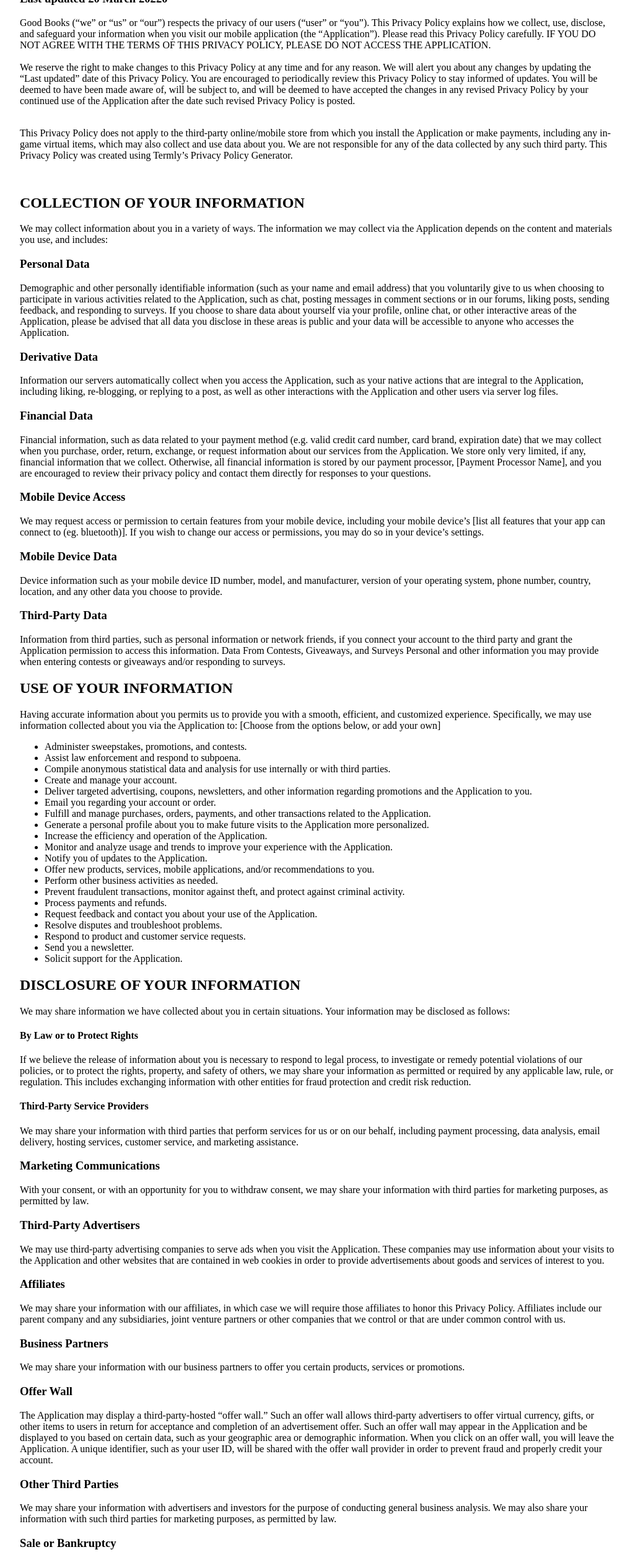
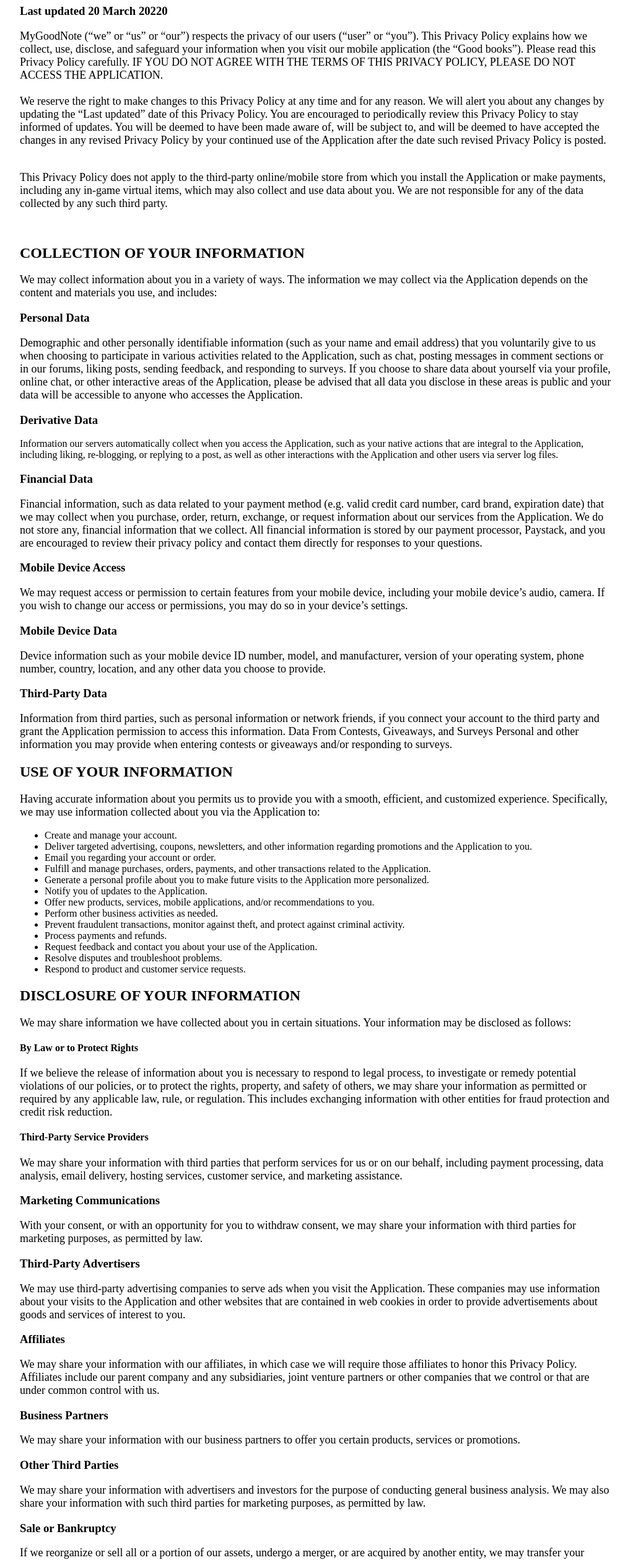
Before and after one commit to Victor-Ugwueze/goodbooks, a plain HTML site: page index.html in a window 1280 px wide. Shown: the part 93-2610 px from the top of the page at 62% size, without its empty margins (128-1150 px from the left). Drawn offline with Linux system fonts and the light colour scheme.

Commit message:
update policy

```diff
--- a/index.html
+++ b/index.html
@@ -12,9 +12,10 @@
     main {
       max-width: 960px;
       margin: 0 auto;
+      padding: 20px;
     }
     p {
-      font-size: ;
+      font-size: 18px;
     }
   </style>
 </head>
@@ -23,29 +24,29 @@
   <h1>App Privacy Policy</h1>
   <h3>Last updated 20 March 20220</h3>
   <p>
-  Good Books (“we” or “us” or “our”) respects the privacy of our users (“user” or “you”).
-  This Privacy Policy explains how we collect, use, disclose,
-  and safeguard your information when you visit our mobile application (the “Application”).
-  Please read this Privacy Policy carefully. IF YOU DO NOT AGREE WITH THE TERMS OF THIS PRIVACY POLICY, PLEASE DO NOT ACCESS THE APPLICATION.
+    MyGoodNote (“we” or “us” or “our”) respects the privacy of our users
+    (“user” or “you”). This Privacy Policy explains how we collect, use,
+    disclose, and safeguard your information when you visit our mobile
+    application (the “Good books”). Please read this Privacy Policy carefully.
+    IF YOU DO NOT AGREE WITH THE TERMS OF THIS PRIVACY
+    POLICY, PLEASE DO NOT ACCESS THE APPLICATION.
 
   <br />
   <br />
-
-
-  We reserve the right to make changes to this Privacy Policy at any time and for any reason.
-  We will alert you about any changes by updating the “Last updated” date of this Privacy Policy.
-  You are encouraged to periodically review this Privacy Policy to stay informed of updates.
-  You will be deemed to have been made aware of, will be subject to,
-  and will be deemed to have accepted the changes in any revised
-  Privacy Policy by your continued use of the Application after the date such revised Privacy Policy is posted.
+  We reserve the right to make changes to this Privacy Policy at any time
+  and for any reason. We will alert you about any changes by updating the
+  “Last updated” date of this Privacy Policy. You are encouraged to
+  periodically review this Privacy Policy to stay informed of updates. You
+  will be deemed to have been made aware of, will be subject to, and will be
+  deemed to have accepted the changes in any revised Privacy Policy by
+  your continued use of the Application after the date such revised Privacy
+  Policy is posted.
  <br />
  <br />
 
   <p>
     This Privacy Policy does not apply to the third-party online/mobile store from which you install the Application or make payments,
     including any in-game virtual items, which may also collect and use data about you. We are not responsible for any of the data collected by any such third party.
-
-    This Privacy Policy was created using Termly’s Privacy Policy Generator.
   </p>
   <br />
 
@@ -71,17 +72,21 @@
 
   <h3>Financial Data</h3>
     <p>
-      Financial information, such as data related to your payment method (e.g. valid credit card number, card brand, expiration date)
-      that we may collect when you purchase, order, return, exchange, or request information about our services from the Application.
-      We store only very limited, if any, financial information that we collect.
-      Otherwise, all financial information is stored by our payment processor, [Payment Processor Name],
-      and you are encouraged to review their privacy policy and contact them directly for responses to your questions.
+      Financial information, such as data related to your payment method (e.g.
+      valid credit card number, card brand, expiration date) that we may collect
+      when you purchase, order, return, exchange, or request information about
+      our services from the Application. We do not store any,
+      financial information that we collect. All financial information
+      is stored by our payment processor, Paystack, and you are encouraged to
+      review their privacy policy and contact them directly for responses to your
+      questions.
     </p>
   <h3>Mobile Device Access</h3>
   <p>
-    We may request access or permission to certain features from your mobile device, including your mobile device’s
-     [list all features that your app can connect to (eg. bluetooth)].
-     If you wish to change our access or permissions, you may do so in your device’s settings.
+    We may request access or permission to certain features from your mobile
+    device, including your mobile device’s audio, camera. If you
+    wish to change our access or permissions, you may do so in your device’s
+    settings.
   </p>
   <h3>Mobile Device Data</h3>
   <p>
@@ -103,21 +108,17 @@
   </h2>
 
   <p>
-    Having accurate information about you permits us to provide you with a smooth, efficient, and customized experience.
-    Specifically, we may use information collected about you via the Application to: [Choose from the options below, or add your own]
+    Having accurate information about you permits us to provide you with a
+    smooth, efficient, and customized experience. Specifically, we may use
+    information collected about you via the Application to:
   </p>
 
   <ul>
-    <li> Administer sweepstakes, promotions, and contests.</li>
-    <li>Assist law enforcement and respond to subpoena.</li>
-    <li>Compile anonymous statistical data and analysis for use internally or with third parties.</li>
     <li>Create and manage your account.</li>
     <li>Deliver targeted advertising, coupons, newsletters, and other information regarding promotions and the Application to you.</li>
     <li>Email you regarding your account or order.</li>
     <li>Fulfill and manage purchases, orders, payments, and other transactions related to the Application.</li>
     <li>Generate a personal profile about you to make future visits to the Application more personalized.</li>
-    <li>Increase the efficiency and operation of the Application.</li>
-    <li>Monitor and analyze usage and trends to improve your experience with the Application.</li>
     <li>Notify you of updates to the Application.</li>
     <li>Offer new products, services, mobile applications, and/or recommendations to you.</li>
     <li>Perform other business activities as needed.</li>
@@ -126,8 +127,6 @@
     <li>Request feedback and contact you about your use of the Application.</li>
     <li>Resolve disputes and troubleshoot problems.</li>
     <li>Respond to product and customer service requests.</li>
-    <li>Send you a newsletter.</li>
-    <li>Solicit support for the Application.</li>
   </ul>
 
   <h2> DISCLOSURE OF YOUR INFORMATION </h2>
@@ -173,16 +172,6 @@
       We may share your information with our business partners to offer you certain products, services or promotions.
     </p>
 
-    <h3>  Offer Wall    </h3>
-    <p>
-      The Application may display a third-party-hosted “offer wall.”
-      Such an offer wall allows third-party advertisers to offer virtual currency,
-       gifts, or other items to users in return for acceptance and completion of an advertisement offer.
-       Such an offer wall may appear in the Application and be displayed to you based on certain data,
-       such as your geographic area or demographic information. When you click on an offer wall, you will leave the Application.
-       A unique identifier, such as your user ID, will be shared with the offer wall provider in order to prevent fraud and properly credit your account.
-    </p>
-
     <h3>  Other Third Parties  </h3>
     <p>
       We may share your information with advertisers and investors for the purpose of conducting general business analysis. We may also share your information with such third parties for marketing purposes, as permitted by law.
@@ -200,24 +189,17 @@
       If you no longer wish to receive correspondence, emails or other communications from third parties, you are responsible for contacting the third party directly.
     </p>
 
-    <h2>  TRACKING TECHNOLOGIES    </h2>
-    <h3>Cookies and Web Beacons</h3>
-
-    <p>
-      We may use cookies, web beacons, tracking pixels, and other tracking technologies on the Application to help customize the Application and improve your experience. When you access the Application, your personal information is not collected through the use of tracking technology. Most browsers are set to accept cookies by default. You can remove or reject cookies, but be aware that such action could affect the availability and functionality of the Application. You may not decline web beacons. However, they can be rendered ineffective by declining all cookies or by modifying your web browser’s settings to notify you each time a cookie is tendered, permitting you to accept or decline cookies on an individual basis.
-    </p>
-  Internet-Based Advertising
-
-  Additionally, we may use third-party software to serve ads on the Application, implement email marketing campaigns, and manage other interactive marketing initiatives. This third-party software may use cookies or similar tracking technology to help manage and optimize your online experience with us. For more information about opting-out of interest-based ads, visit the Network Advertising Initiative Opt-Out Tool or Digital Advertising Alliance Opt-Out Tool.
-
-  Website Analytics
-
-  We may also partner with selected third-party vendors, such as [List any third-party analytics that your mobile app uses (eg. Google Analytics)] to allow tracking technologies and remarketing services on the Application through the use of first party cookies and third-party cookies, to, among other things, analyze and track users’ use of the Application, determine the popularity of certain content, and better understand online activity. By accessing the Application, you consent to the collection and use of your information by these third-party vendors. You are encouraged to review their privacy policy and contact them directly for responses to your questions. We do not transfer personal information to these third-party vendors.
-
-  You should be aware that getting a new computer, installing a new browser, upgrading an existing browser, or erasing or otherwise altering your browser’s cookies files may also clear certain opt-out cookies, plug-ins, or settings.
 
  <h2>  THIRD-PARTY WEBSITES </h2>
-  The Application may contain links to third-party websites and applications of interest, including advertisements and external services, that are not affiliated with us. Once you have used these links to leave the Application, any information you provide to these third parties is not covered by this Privacy Policy, and we cannot guarantee the safety and privacy of your information. Before visiting and providing any information to any third-party websites, you should inform yourself of the privacy policies and practices (if any) of the third party responsible for that website, and should take those steps necessary to, in your discretion, protect the privacy of your information. We are not responsible for the content or privacy and security practices and policies of any third parties, including other sites, services or applications that may be linked to or from the Application.
+  The Application may contain links to third-party websites and applications of interest,
+  including advertisements and external services, that are not affiliated with us.
+  Once you have used these links to leave the Application, any information you provide to these third parties is not covered by this Privacy Policy,
+  and we cannot guarantee the safety and privacy of your information.
+  Before visiting and providing any information to any third-party websites,
+  you should inform yourself of the privacy policies and practices (if any) of the third party responsible for that website,
+  and should take those steps necessary to, in your discretion, protect the privacy of your information.
+  We are not responsible for the content or privacy and security practices and policies of any third parties,
+  including other sites, services or applications that may be linked to or from the Application.
 
 <h2>  SECURITY OF YOUR INFORMATION </h2>
 
@@ -226,47 +208,17 @@
  <h2>  POLICY FOR CHILDREN </h2>
   We do not knowingly solicit information from or market to children under the age of 13. If you become aware of any data we have collected from children under age 13, please contact us using the contact information provided below.
 
- <h3>  CONTROLS FOR DO-NOT-TRACK FEATURES </h3>
-  Most web browsers and some mobile operating systems [and our mobile applications] include a Do-Not-Track (“DNT”) feature or setting you can activate to signal your privacy preference not to have data about your online browsing activities monitored and collected. No uniform technology standard for recognizing and implementing DNT signals has been finalized. As such, we do not currently respond to DNT browser signals or any other mechanism that automatically communicates your choice not to be tracked online. If a standard for online tracking is adopted that we must follow in the future, we will inform you about that practice in a revised version of this Privacy Policy.
-
- <h2> OPTIONS REGARDING YOUR INFORMATION </h2>
- <h3>Account Information</h3>
-
-  <p>
-    You may at any time review or change the information in your account or terminate your account by:
-  </p>
-
-  <div> Logging into your account settings and updating your account</div>
-  <div>Contacting us using the contact information provided below</div>
-  Upon your request to terminate your account, we will deactivate or delete your account and information from our active databases.
-  However, some information may be retained in our files to prevent fraud,
-  troubleshoot problems, assist with any investigations, enforce our Terms of Use and/or comply with legal requirements.
-
-<h3>  Emails and Communications </h3>
-<p>
-  If you no longer wish to receive correspondence, emails, or other communications from us, you may opt-out by: [Choose from the options below, or add your own]
-</p>
-  Noting your preferences at the time you register your account with the Application
-  Logging into your account settings and updating your preferences.
-  Contacting us using the contact information provided below
-  If you no longer wish to receive correspondence, emails, or other communications from third parties, you are responsible for contacting the third party directly.
-
-
   <h2>  CONTACT US  </h2>
   If you have questions or comments about this Privacy Policy, please contact us at:
 
-  <div>[Company Name]</div>
+  <div>Good Books</div>
 
-  <div>[Street Address]</div>
+  <div>103 tafawa balewa crescent, off Adeniran ogunsanya surulere</div>
 
-  <div>  [City, State Zip] </div>
+  <div>Lagos , Lagos State, 100001</div>
 
-  <div>   [Phone Number] </div>
-
-  <div>   [Fax Number] </div>
-
-  <div>   [Email]  </div>
-  </>
+  <div>+2348099404085</div>
+  <div>mexybond@gmail.com</div>
  </main>
 </body>
 </html>
```
